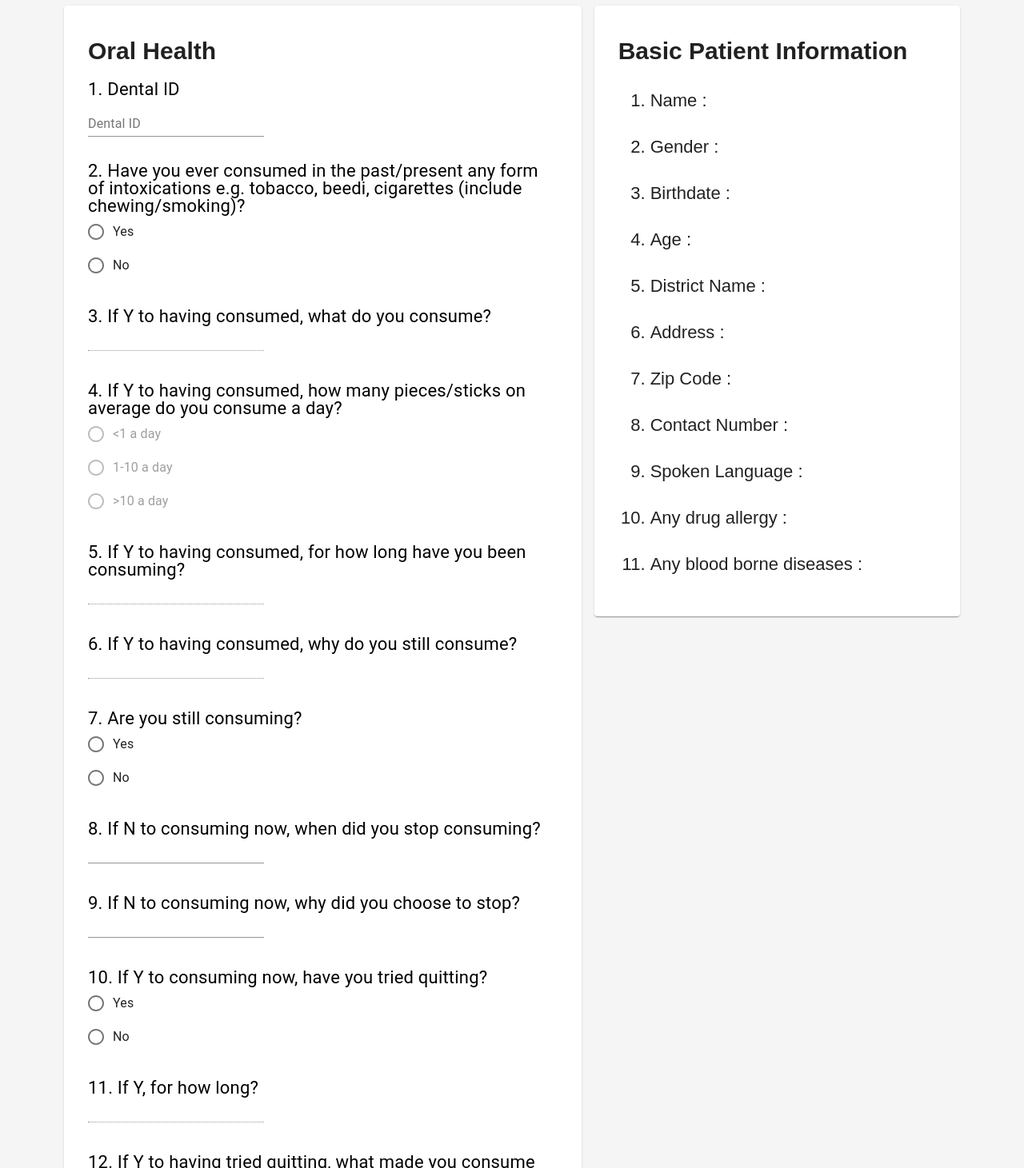
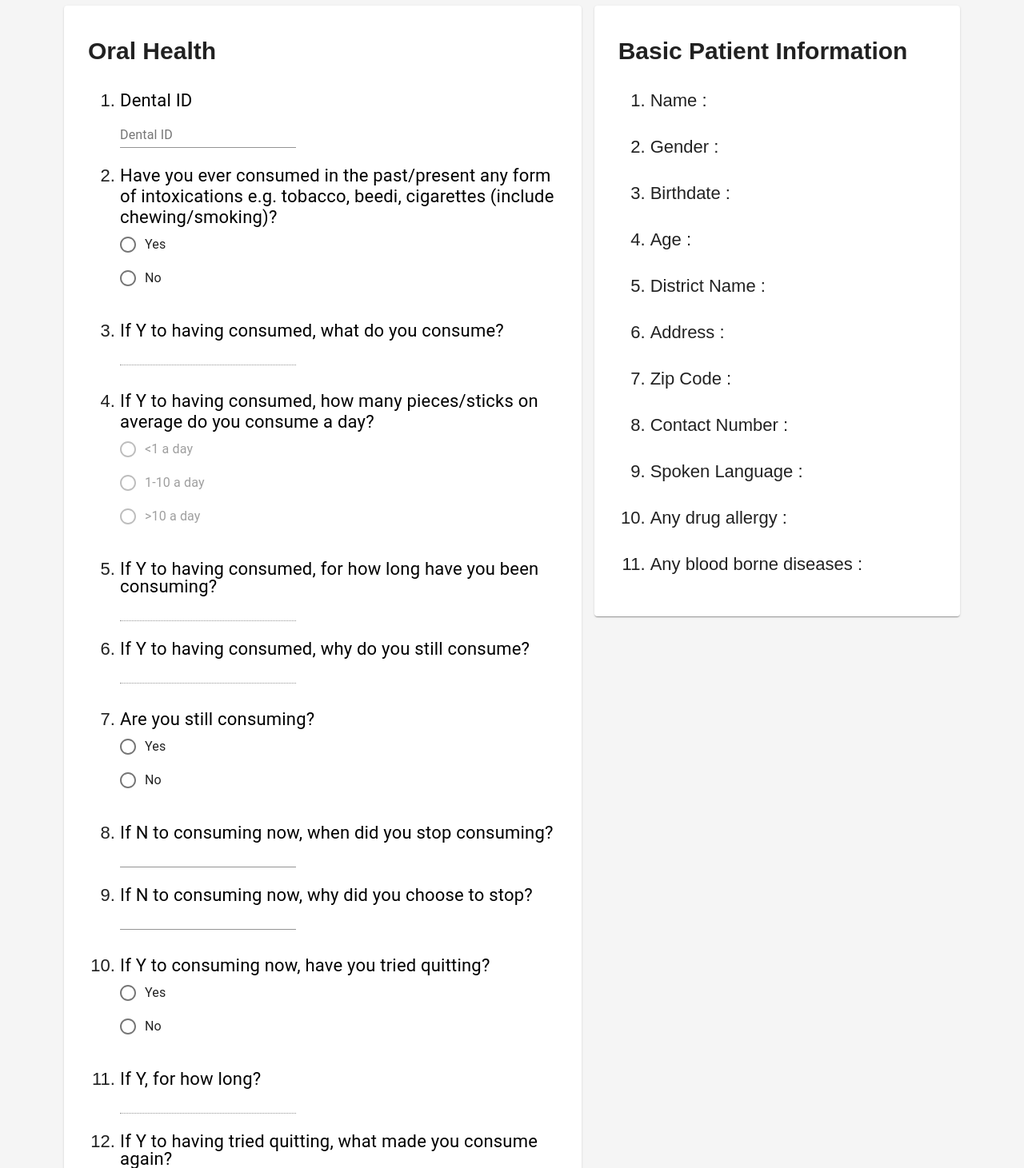
Before and after one commit to i2Eye/i2Eye-Front, a React (Create React App) app: page /stations in a window 1280 px wide. Shown: the part 249-1710 px from the top of the page at 80% size. Built offline with nearby package versions, Linux system fonts and the light colour scheme.

Commit message:
Labelling of Oral Health questions

```diff
--- a/src/Components/StationComponents/OralHealth.js
+++ b/src/Components/StationComponents/OralHealth.js
@@ -8,19 +8,19 @@ import FormControl from "@material-ui/core/FormControl";
 import FormLabel from "@material-ui/core/FormLabel";
 import Button from "@material-ui/core/Button";
 
-const questions = [{ question: "1. Dental ID", label: "Dental ID", id: "id" }];
+const questions = [{ question: "Dental ID", label: "Dental ID", id: "id" }];
 
 const radioQuestions = [
   {
     question:
-      "2. Have you ever consumed in the past/present any form of intoxications e.g. tobacco, beedi, cigarettes (include chewing/smoking)? ",
+      "Have you ever consumed in the past/present any form of intoxications e.g. tobacco, beedi, cigarettes (include chewing/smoking)? ",
     name: "intoxication",
   },
 ];
 
 const questions1 = [
   {
-    question: "3. If Y to having consumed, what do you consume?",
+    question: "If Y to having consumed, what do you consume?",
     id: "product",
   },
 ];
@@ -28,49 +28,48 @@ const questions1 = [
 const radioQuestions1 = [
   {
     question:
-      "4. If Y to having consumed, how many pieces/sticks on average do you consume a day?",
+      "If Y to having consumed, how many pieces/sticks on average do you consume a day?",
     name: "amount",
   },
 ];
 
 const questions2 = [
   {
-    question:
-      "5. If Y to having consumed, for how long have you been consuming?",
+    question: "If Y to having consumed, for how long have you been consuming?",
     id: "duration",
   },
   {
-    question: "6. If Y to having consumed, why do you still consume?",
+    question: "If Y to having consumed, why do you still consume?",
     id: "reason",
   },
 ];
 
 const radioQuestions2 = [
-  { question: "7. Are you still consuming?", name: "consuming" },
+  { question: "Are you still consuming?", name: "consuming" },
 ];
 
 const questions3 = [
   {
-    question: "8. If N to consuming now, when did you stop consuming?",
+    question: "If N to consuming now, when did you stop consuming?",
     id: "stopDate",
   },
   {
-    question: "9. If N to consuming now, why did you choose to stop?",
+    question: "If N to consuming now, why did you choose to stop?",
     id: "stopReason",
   },
 ];
 
 const radioQuestions3 = [
   {
-    question: "10. If Y to consuming now, have you tried quitting?",
+    question: "If Y to consuming now, have you tried quitting?",
     name: "quit",
   },
 ];
 
 const questions4 = [
-  { question: "11. If Y, for how long?", id: "quitDuration" },
+  { question: "If Y, for how long?", id: "quitDuration" },
   {
-    question: "12. If Y to having tried quitting, what made you consume again?",
+    question: "If Y to having tried quitting, what made you consume again?",
     id: "consumeAgainReason",
   },
 ];
@@ -145,8 +144,16 @@ class OralHealth extends Component {
       <div>
         <h1 style={{ fontFamily: "sans-serif", fontSize: 30 }}>Oral Health</h1>
         <form>
+          <ol>
             {questions.map((question) => (
               <div key={question.question}>
+                <li
+                  style={{
+                    fontFamily: "sans-serif",
+                    fontSize: 22,
+                    fontWeight: "normal",
+                  }}
+                >
                   <span>
                     <InputLabel style={{ fontSize: 22, color: "black" }}>
                       {question.question}
@@ -159,18 +166,31 @@ class OralHealth extends Component {
                     />
                     <p />
                   </span>
+                </li>
               </div>
             ))}
             {radioQuestions.map((question) => (
               <FormControl>
+                <li
+                  style={{
+                    fontFamily: "sans-serif",
+                    fontSize: 22,
+                    fontWeight: "normal",
+                  }}
+                >
                   <FormLabel style={{ fontSize: 22, color: "black" }}>
                     {question.question}
                   </FormLabel>
+                </li>
                 <RadioGroup
                   name={question.name}
                   onChange={this.handleRadioChange.bind(this)}
                 >
-                <FormControlLabel value="Yes" control={<Radio />} label="Yes" />
+                  <FormControlLabel
+                    value="Yes"
+                    control={<Radio />}
+                    label="Yes"
+                  />
                   <FormControlLabel value="No" control={<Radio />} label="No" />
                 </RadioGroup>
               </FormControl>
@@ -178,6 +198,13 @@ class OralHealth extends Component {
             <p />
             {questions1.map((question) => (
               <div key={question.question}>
+                <li
+                  style={{
+                    fontFamily: "sans-serif",
+                    fontSize: 22,
+                    fontWeight: "normal",
+                  }}
+                >
                   <span>
                     <InputLabel style={{ fontSize: 22, color: "black" }}>
                       {question.question}
@@ -187,21 +214,31 @@ class OralHealth extends Component {
                       onChange={this.handleChange.bind(this)}
                       type="text"
                       label={question.label}
-                  disabled={this.state.intoxication === "Yes" ? false : true}
+                      disabled={
+                        this.state.intoxication === "Yes" ? false : true
+                      }
                     />
                     <p />
                   </span>
+                </li>
               </div>
             ))}
             <p />
             {radioQuestions1.map((question) => (
               <FormControl>
+                <li
+                  style={{
+                    fontFamily: "sans-serif",
+                    fontSize: 22,
+                    fontWeight: "normal",
+                  }}
+                >
                   <FormLabel style={{ fontSize: 22, color: "black" }}>
                     {question.question}
                   </FormLabel>
+                </li>
                 <RadioGroup
                   name={question.name}
-                //   value={value}
                   onChange={this.handleRadioChange.bind(this)}
                 >
                   <FormControlLabel
@@ -228,6 +265,13 @@ class OralHealth extends Component {
             <p />
             {questions2.map((question) => (
               <div key={question.question}>
+                <li
+                  style={{
+                    fontFamily: "sans-serif",
+                    fontSize: 22,
+                    fontWeight: "normal",
+                  }}
+                >
                   <span>
                     <InputLabel style={{ fontSize: 22, color: "black" }}>
                       {question.question}
@@ -237,21 +281,31 @@ class OralHealth extends Component {
                       onChange={this.handleChange.bind(this)}
                       type="text"
                       label={question.label}
-                  disabled={this.state.intoxication === "Yes" ? false : true}
+                      disabled={
+                        this.state.intoxication === "Yes" ? false : true
+                      }
                     />
                     <p />
                   </span>
+                </li>
               </div>
             ))}
             <p />
             {radioQuestions2.map((question) => (
               <FormControl>
+                <li
+                  style={{
+                    fontFamily: "sans-serif",
+                    fontSize: 22,
+                    fontWeight: "normal",
+                  }}
+                >
                   <FormLabel style={{ fontSize: 22, color: "black" }}>
                     {question.question}
                   </FormLabel>
+                </li>
                 <RadioGroup
                   name={question.name}
-                //   value={value}
                   onChange={this.handleRadioChange.bind(this)}
                 >
                   <FormControlLabel
@@ -272,6 +326,13 @@ class OralHealth extends Component {
             <p />
             {questions3.map((question) => (
               <div key={question.question}>
+                <li
+                  style={{
+                    fontFamily: "sans-serif",
+                    fontSize: 22,
+                    fontWeight: "normal",
+                  }}
+                >
                   <span>
                     <InputLabel style={{ fontSize: 22, color: "black" }}>
                       {question.question}
@@ -290,14 +351,23 @@ class OralHealth extends Component {
                     />
                     <p />
                   </span>
+                </li>
               </div>
             ))}
             <p />
             {radioQuestions3.map((question) => (
               <FormControl>
+                <li
+                  style={{
+                    fontFamily: "sans-serif",
+                    fontSize: 22,
+                    fontWeight: "normal",
+                  }}
+                >
                   <FormLabel style={{ fontSize: 22, color: "black" }}>
                     {question.question}
                   </FormLabel>
+                </li>
                 <RadioGroup
                   name={question.name}
                   onChange={this.handleRadioChange.bind(this)}
@@ -330,6 +400,13 @@ class OralHealth extends Component {
             <p />
             {questions4.map((question) => (
               <div key={question.question}>
+                <li
+                  style={{
+                    fontFamily: "sans-serif",
+                    fontSize: 22,
+                    fontWeight: "normal",
+                  }}
+                >
                   <span>
                     <InputLabel style={{ fontSize: 22, color: "black" }}>
                       {question.question}
@@ -343,6 +420,7 @@ class OralHealth extends Component {
                     />
                     <p />
                   </span>
+                </li>
               </div>
             ))}
             <Button
@@ -353,6 +431,7 @@ class OralHealth extends Component {
             >
               Submit
             </Button>
+          </ol>
         </form>
       </div>
     );
```
Lines whose indentation alone changed are shown as unchanged.
